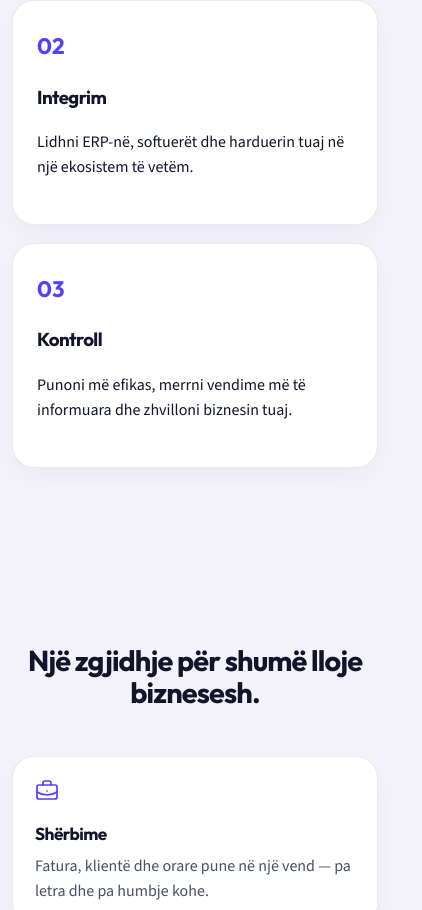
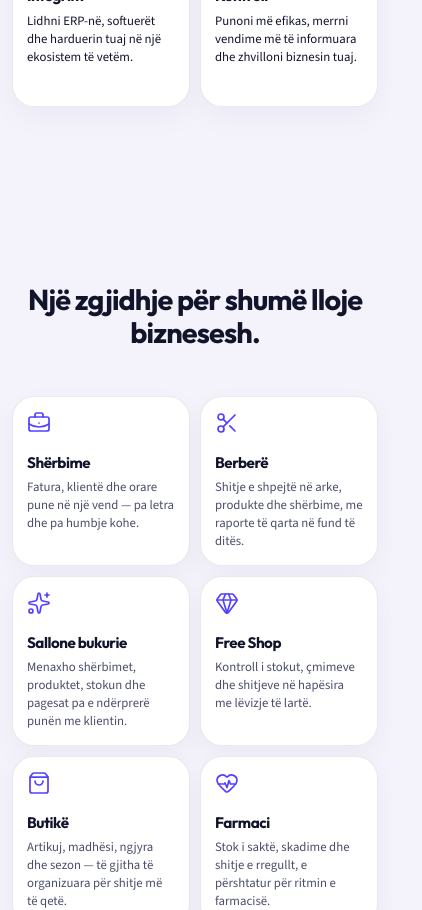
Before and after one commit to olisafetahu/Trebit, a React (Vite) app: page / in a window 390 px wide. Shown: the part 1460-2370 px from the top of the page, 422 px wide, since content can reach past the window. Built offline with nearby package versions, Linux system fonts and the light colour scheme.

Commit message:
Make mobile layout compact: equal-size cards, pyramid steps, shorter footer, fix horizontal scroll
Co-Authored-By: Claude Sonnet 5.5 <noreply@anthropic.com>

```diff
--- a/src/index.css
+++ b/src/index.css
@@ -54,6 +54,11 @@ html {
   scroll-behavior: smooth;
 }
 
+html,
+body {
+  overflow-x: clip;
+}
+
 body {
   margin: 0;
   font-family: var(--body);
@@ -2053,10 +2058,6 @@ h3,
 }
 
 @media (max-width: 390px) {
-  .footer-top nav {
-    grid-template-columns: 1fr;
-  }
-
   .section,
 
   .hero {
@@ -2429,3 +2430,111 @@ h3,
   color: var(--ink);
   transform: rotate(12deg);
 }
+
+/* Mobile: compact cards and footer */
+@media (max-width: 768px) {
+  .industry-grid,
+  .strip-grid,
+  .bento,
+  .secure-grid,
+  .pricing-grid,
+  .hardware-products-grid {
+    grid-template-columns: repeat(2, minmax(0, 1fr));
+    gap: 10px;
+  }
+
+  .industry-card,
+  .strip-card,
+  .bento-card,
+  .secure-card,
+  .price-card,
+  .hardware-product-card {
+    padding: 14px;
+  }
+
+  .industry-card,
+  .strip-card {
+    min-height: 170px;
+  }
+
+  .steps li {
+    min-height: 170px;
+  }
+
+  .industry-card h3,
+  .strip-card h3,
+  .bento-card h3,
+  .secure-card h3,
+  .price-card h3 {
+    margin: 8px 0 4px;
+    font-size: .95rem;
+  }
+
+  .industry-card p,
+  .strip-card p,
+  .bento-card p,
+  .secure-card p,
+  .price-desc {
+    font-size: .8rem;
+    line-height: 1.4;
+  }
+
+  .steps {
+    display: grid;
+    grid-template-columns: repeat(4, minmax(0, 1fr));
+    gap: 10px;
+  }
+
+  .steps li {
+    grid-column: span 2;
+    padding: 14px;
+  }
+
+  .steps li:first-child {
+    grid-column: 2 / span 2;
+  }
+
+  .steps li h3 {
+    margin: 4px 0;
+    font-size: .95rem;
+  }
+
+  .steps li p {
+    margin: 0;
+    font-size: .8rem;
+    line-height: 1.4;
+  }
+
+  .steps span {
+    font-size: 1.1rem;
+  }
+
+  .footer-top {
+    gap: 20px;
+  }
+
+  .footer-top nav {
+    grid-template-columns: repeat(2, minmax(0, 1fr));
+    gap: 18px 14px;
+  }
+
+  .footer-group {
+    gap: 6px;
+  }
+
+  .footer-group strong {
+    margin-bottom: 2px;
+  }
+
+  .footer-top .footer-group a {
+    font-size: .82rem;
+  }
+
+  .footer-brand p {
+    margin: 10px 0;
+  }
+
+  .footer-bottom {
+    padding: 18px 0;
+  }
+}
```
